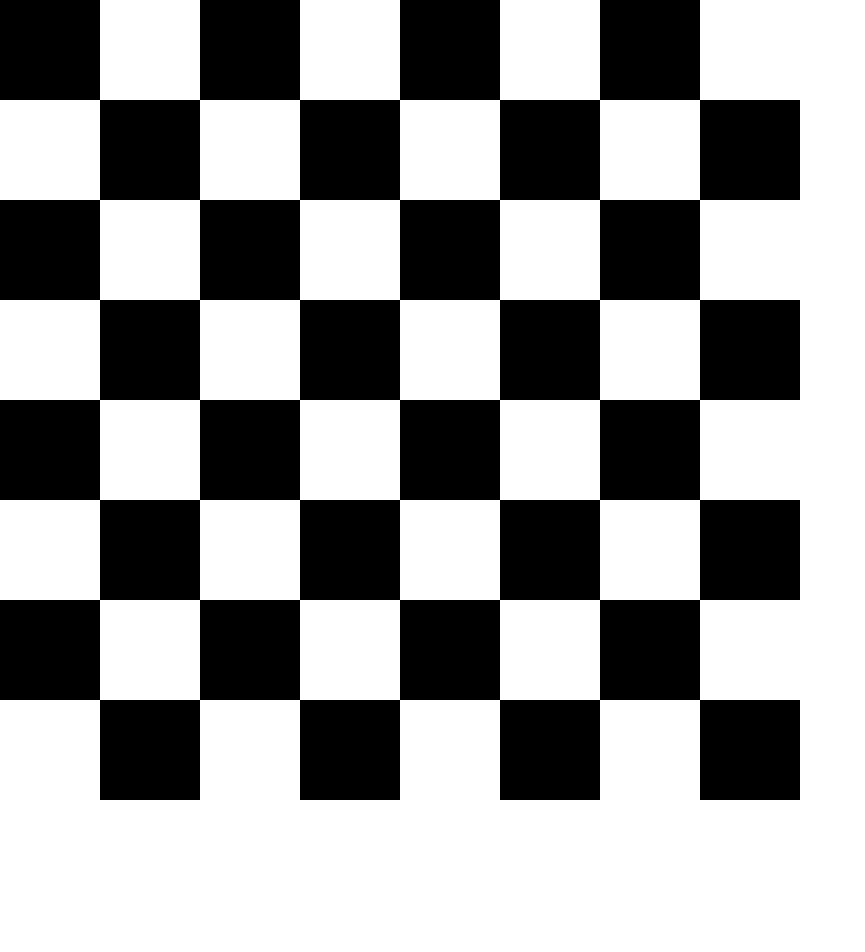
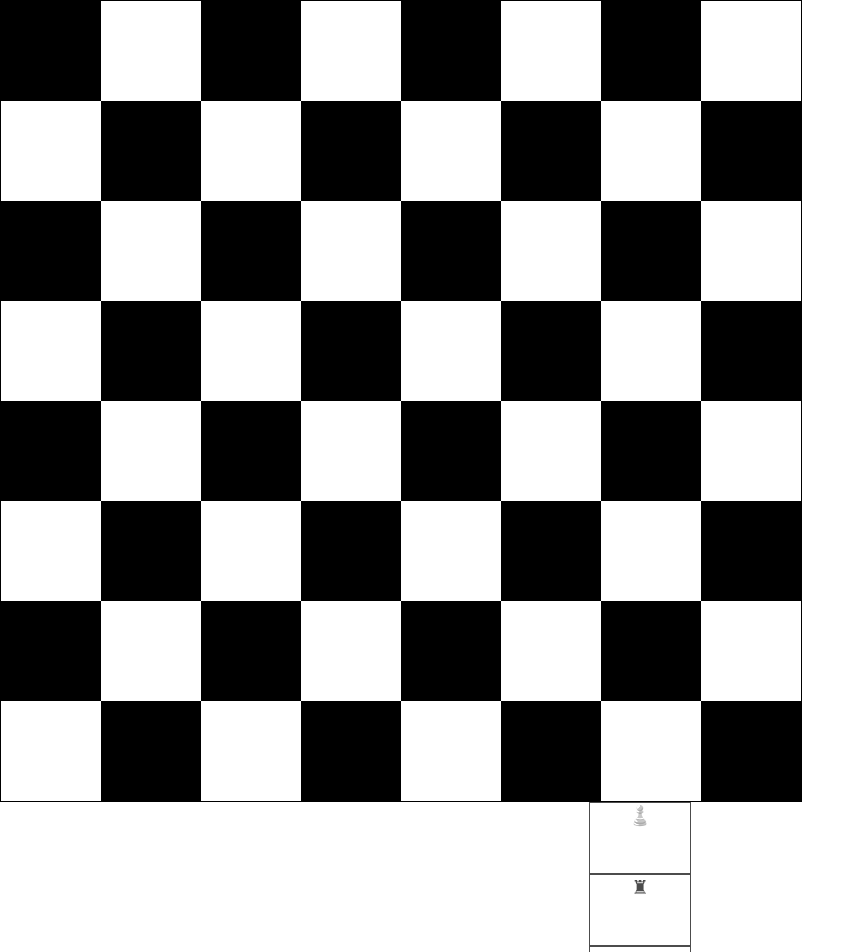
Before and after one commit to mherrerarendon/chess-board-setup, a React (Create React App) app: page / in a window 1280 px wide. Shown: the top 952 px of the page, without its empty margins (0-865 px from the left). Before the commit the page ends 800 px from the top, so only its background shows below. Built offline with nearby package versions, Linux system fonts and the light colour scheme.

Commit message:
making more progress of adding the piece buttons.

```diff
--- a/src/App.css
+++ b/src/App.css
@@ -28,15 +28,49 @@
   color: #61dafb;
 }
 
-.square {
-  width: 100px;
-  height: 100px;
+.board {
+  display: grid;
+  grid-template-columns: repeat(8, 1fr);
+  width: 800px;
+  height: 800px;
+  padding: 2x;
+  border: 1px solid;
+}
+.piece-selector input{
+  margin:0;padding:0;
+  -webkit-appearance:none;
+     -moz-appearance:none;
+          appearance:none;
 }
 
-.board {
-  display: grid;
-  grid-template-columns: 100px 100px 100px 100px 100px 100px 100px 100px;
+.piece-selector input:active +.piece_button_class{opacity: .9;}
+.piece-selector input:checked +.piece_button_class{
+  -webkit-filter: none;
+     -moz-filter: none;
+          filter: none;
 }
+.piece_button_class{
+  padding: 2x;
+  border: 1px solid;
+  font-size: larger;
+  cursor:pointer;
+  background-size:contain;
+  background-repeat:no-repeat;
+  display:inline-block;
+  width:100px;height:70px;
+  -webkit-transition: all 100ms ease-in;
+     -moz-transition: all 100ms ease-in;
+          transition: all 100ms ease-in;
+  -webkit-filter: brightness(1.8) grayscale(1) opacity(.7);
+     -moz-filter: brightness(1.8) grayscale(1) opacity(.7);
+          filter: brightness(1.8) grayscale(1) opacity(.7);
+}
+.piece_button_class:hover{
+  -webkit-filter: brightness(1.2) grayscale(.5) opacity(.9);
+     -moz-filter: brightness(1.2) grayscale(.5) opacity(.9);
+          filter: brightness(1.2) grayscale(.5) opacity(.9);
+}
+
 @keyframes App-logo-spin {
   from {
     transform: rotate(0deg);
--- a/src/App.js
+++ b/src/App.js
@@ -1,10 +1,12 @@
 import './App.css';
 import Board from './components/Board';
+import PieceSelection from './components/PieceSelection';
 
 function App() {
   return (
     <div className="App">
       <Board />
+      <PieceSelection />
     </div>
   );
 }
--- a/src/components/Board.js
+++ b/src/components/Board.js
@@ -12,7 +12,7 @@ const Board = () => {
         } else {
             color = i % 2 === 1 ? 'black' : 'white';
         }
-        items.push(<Square color={color} id={{ i }} />)
+        items.push(<Square color={color} square-id={i} />)
     }
     return (
         <div className='board'>
--- /dev/null
+++ b/src/components/PieceButton.js
@@ -0,0 +1,12 @@
+import React from 'react'
+
+const PieceButton = ({ piece_char }) => {
+    return (
+        <div>
+            <input id="piece_button" type="radio" />
+            <label class="piece_button_class" for="piece_button">{piece_char}</label>
+        </div>
+    )
+}
+
+export default PieceButton
--- /dev/null
+++ b/src/components/PieceSelection.js
@@ -0,0 +1,17 @@
+import React from 'react'
+import PieceButton from './PieceButton'
+
+const PieceSelection = () => {
+    return (
+        <div class="piece-selector">
+            <PieceButton piece_char="♟️️" />
+            <PieceButton piece_char="♜" />
+            <PieceButton piece_char="♞" />
+            <PieceButton piece_char="♝" />
+            <PieceButton piece_char="♛" />
+            <PieceButton piece_char="♚" />
+        </div>
+    )
+}
+
+export default PieceSelection
--- a/src/components/Square.js
+++ b/src/components/Square.js
@@ -2,11 +2,11 @@
 
 import React from 'react'
 
-const Square = ({ color, id }) => {
+const Square = ({ color, square }) => {
     return (
         <div
             style={{ backgroundColor: color }}
-            id={{ id }}
+            square-id={{ square }}
             className='square' />
     )
 }
```
Also changed, not shown: package.json (+7 -1 lines).
